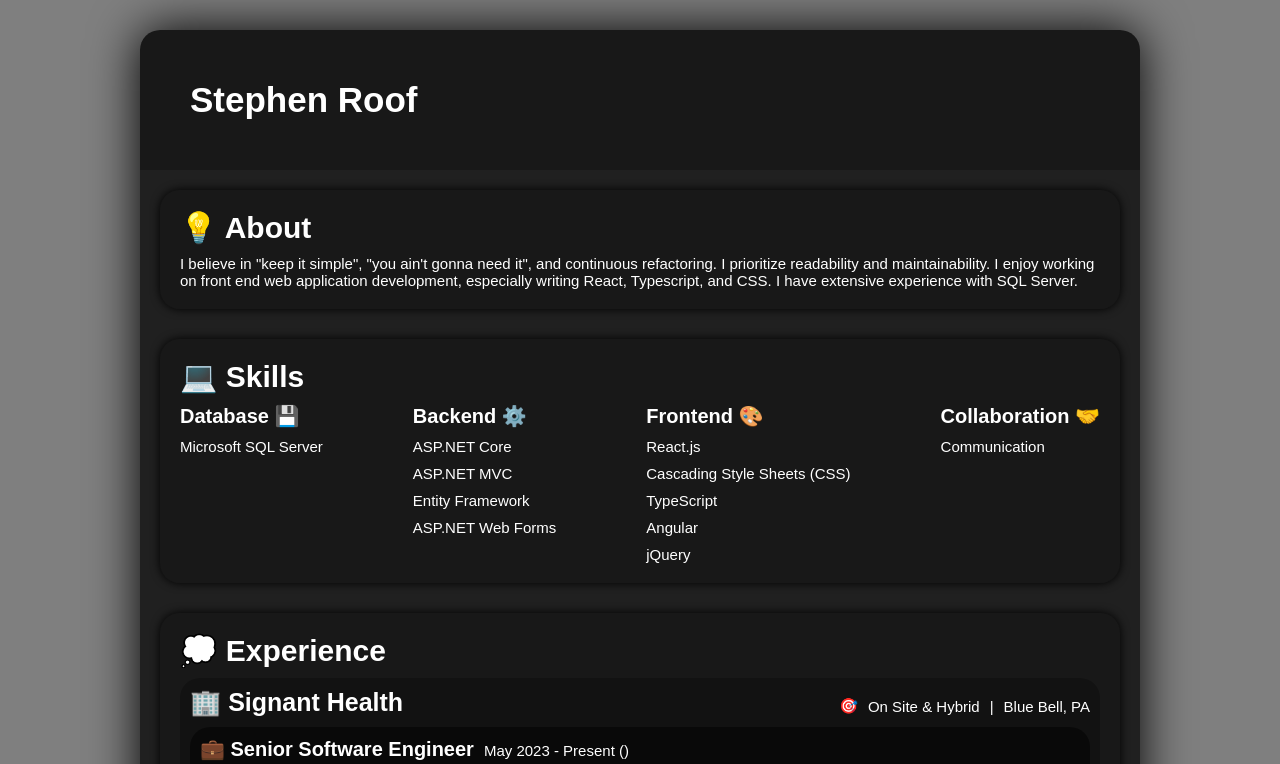
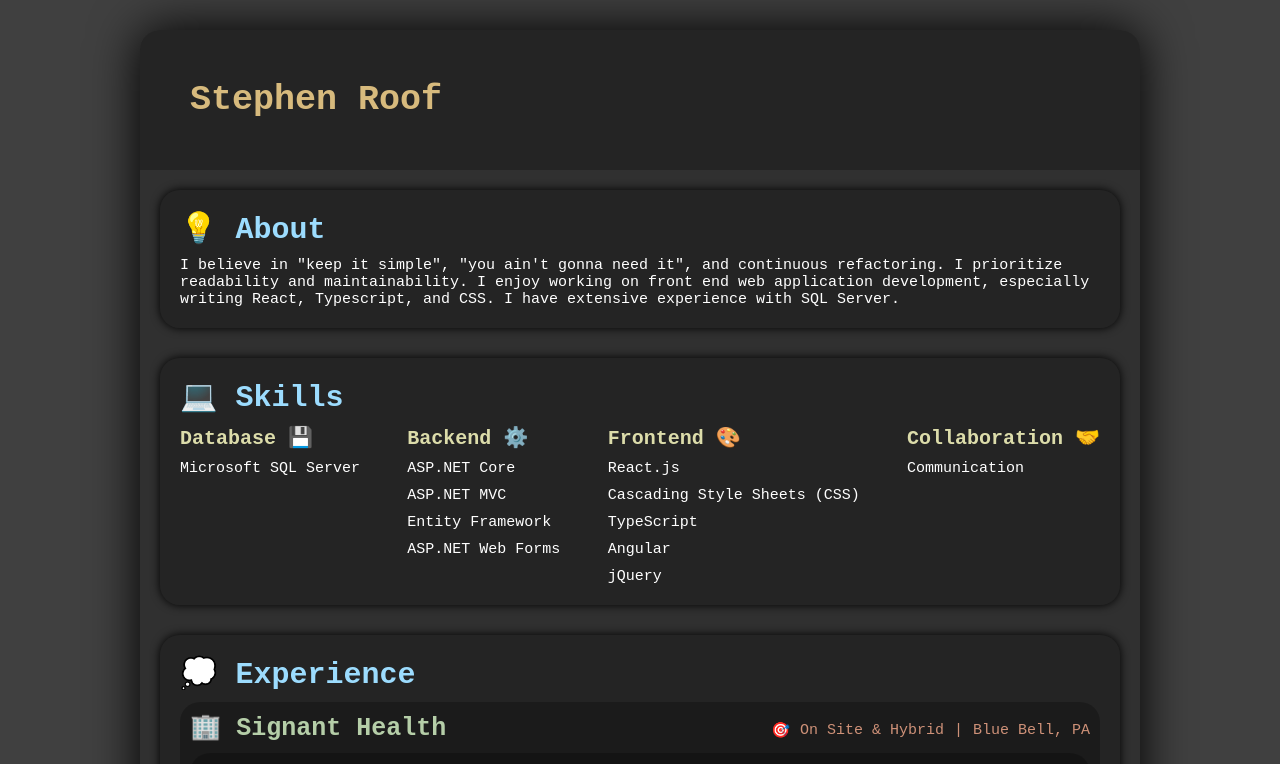
Before and after one commit to steveroof/resume, a React (Vite) app: page / in a window 1280 px wide. Shown: the top 764 px of the page. Built offline with nearby package versions, Linux system fonts and the light colour scheme.

Commit message:
break up components

```diff
--- a/src/App.tsx
+++ b/src/App.tsx
@@ -1,71 +1,74 @@
-import React from "react";
+import React, { PropsWithChildren, useEffect, useState } from "react";
 import { myData } from "./data";
+import { ICompany, IEducation, IJob, ISkills } from "./model";
 
 export const App: React.FC = () => {
   const { summary, companies, education, skills, updateDate } = myData;
+  return (
+    <div className="page">
+      <header>
+        <h1>Stephen Roof</h1>
+      </header>
 
-  const experienceMarkup = (
-    <div className="experience">
-      {companies.map((c) => {
-        const { companyName, location, locationType, jobs } = c;
+      <main>
+        <MainCard titleText="💡 About">
+          <span>{summary}</span>
+        </MainCard>
+        <MainCard titleText="💻 Skills">
+          <Skills skills={skills} />
+        </MainCard>
+        <MainCard titleText="💭 Experience">
+          <Companies companies={companies} />
+        </MainCard>
+        <MainCard titleText="🎓 Education">
+          <Education education={education} />
+        </MainCard>
+      </main>
 
-        const id = createId([companyName]);
-        return (
-          <div key={id} id={id} className="company">
-            <span className="companyHeading">
-              <h3>{`🏢 ${companyName}`}</h3>{" "}
-              <span className="companyHeadingDetails">
-                <span>🎯</span>
-                <span>{locationType}</span>
-                <span>|</span>
-                <span>{location}</span>
-              </span>
-            </span>
-            <div className="jobList">
-              {jobs.map((j) => {
-                const { title, startDate, endDate, experiences } = j;
-
-                const id = createId([companyName, title]);
-                return (
-                  <section key={id} id={id} className="job">
-                    <span className="jobHeading">
-                      <h4>{`💼 ${title}`}</h4>
-                      <span>{`${startDate} - ${endDate} ()`}</span>
-                    </span>
-                    <ul className="experienceList">
-                      {experiences.map((e, index) => (
-                        <li key={index}>{e}</li>
-                      ))}
-                    </ul>
-                  </section>
-                );
-              })}
-            </div>
-          </div>
-        );
-      })}
+      <Footer updateDate={updateDate} />
     </div>
   );
+};
 
-  const educationMarkup = (
-    <ul>
-      {education.map((e) => {
-        const { name, location, level, startYear, endYear } = e;
-        const id = createId([name]);
+interface IMainCardProps extends PropsWithChildren {
+  titleText: string;
+}
+const MainCard: React.FC<IMainCardProps> = ({ titleText, children }) => {
+  return (
+    <section className="mainSection">
+      <h2>{titleText}</h2>
+      {children}
+    </section>
+  );
+};
 
-        return (
-          <li key={id} id={id} className="education">
-            <span>{name}</span>
-            <span>{location}</span>
-            <span>{level}</span>
-            <span>{`${startYear} - ${endYear}`}</span>
-          </li>
-        );
-      })}
-    </ul>
+interface IFooterProps {
+  updateDate: string;
+}
+const Footer: React.FC<IFooterProps> = ({ updateDate }) => {
+  const [uptime, setUptime] = useState(0);
+
+  useEffect(() => {
+    const interval = setInterval(() => {
+      setUptime((prev) => prev + 1);
+    }, 1000);
+
+    return () => clearInterval(interval);
+  }, []);
+  return (
+    <footer>
+      <span>{`Latest patch: ${updateDate}`}</span>
+      <span>{`Unit tests: Passing`}</span>
+      <span>{`System uptime: ${uptime}s`}</span>
+    </footer>
   );
+};
 
-  const skillsMarkup = (
+interface ISkillsProps {
+  skills: ISkills;
+}
+const Skills: React.FC<ISkillsProps> = ({ skills }) => {
+  return (
     <div className="skillsGrid">
       <section className="skillsColumn">
         <h4>{`Database 💾`}</h4>
@@ -93,39 +96,91 @@ export const App: React.FC = () => {
       </section>
     </div>
   );
+};
+
+interface ICompaniesProps {
+  companies: ICompany[];
+}
+const Companies: React.FC<ICompaniesProps> = ({ companies }) => {
+  return (
+    <div className="experience">
+      {companies.map((c) => {
+        const id = createId([c.companyName]);
+        return <Company key={id} id={id} company={c} />;
+      })}
+    </div>
+  );
+};
+
+interface ICompanyProps {
+  id: string;
+  company: ICompany;
+}
+const Company: React.FC<ICompanyProps> = ({ id, company }) => {
+  const { companyName, locationType, location, jobs } = company;
 
   return (
-    <div className="page">
-      <header>
-        <h1>Stephen Roof</h1>
-      </header>
+    <div id={id} className="company">
+      <span className="companyHeading">
+        <h3>{`🏢 ${companyName}`}</h3>{" "}
+        <span className="companyHeadingDetails">
+          <span>🎯</span>
+          <span>{locationType}</span>
+          <span>|</span>
+          <span>{location}</span>
+        </span>
+      </span>
+      <div className="jobList">
+        {jobs.map((j) => {
+          const id = createId([companyName, j.title]);
+          return <Job key={id} id={id} job={j} />;
+        })}
+      </div>
+    </div>
+  );
+};
 
-      <main>
-        <section id="about" className="mainSection">
-          <h2>{`💡 About`}</h2>
-          <span>{summary}</span>
-        </section>
+interface IJobProps {
+  id: string;
+  job: IJob;
+}
+const Job: React.FC<IJobProps> = ({ id, job }) => {
+  const { title, startDate, endDate, experiences } = job;
 
-        <section id="skills" className="mainSection">
-          <h2>{`💻 Skills`}</h2>
-          {skillsMarkup}
-        </section>
+  return (
+    <section id={id} className="job">
+      <span className="jobHeading">
+        <h4>{`💼 ${title}`}</h4>
+        <span className="jobHeadingDetails">{`${startDate} - ${endDate} ()`}</span>
+      </span>
+      <ul className="experienceList">
+        {experiences.map((e, index) => (
+          <li key={index}>{e}</li>
+        ))}
+      </ul>
+    </section>
+  );
+};
 
-        <section id="experience" className="mainSection">
-          <h2>{`💭 Experience`}</h2>
-          {experienceMarkup}
-        </section>
+interface IEducationProps {
+  education: IEducation[];
+}
+const Education: React.FC<IEducationProps> = ({ education }) => {
+  return (
+    <ul>
+      {education.map((e) => {
+        const { name, location, level, startYear, endYear } = e;
 
-        <section id="education" className="mainSection">
-          <h2>{`🎓 Education`}</h2>
-          {educationMarkup}
-        </section>
-      </main>
-
-      <footer>
-        <span>{`Updated ${updateDate}`}</span>
-      </footer>
-    </div>
+        return (
+          <li key={createId([name])} className="education">
+            <span>{name}</span>
+            <span>{location}</span>
+            <span>{level}</span>
+            <span>{`${startYear} - ${endYear}`}</span>
+          </li>
+        );
+      })}
+    </ul>
   );
 };
 
--- a/src/index.css
+++ b/src/index.css
@@ -15,9 +15,8 @@ html {
 body {
   font-size: var(--font-text);
   font-family: var(--font-family);
-  background-color: var(--color-primary-50);
+  background-color: var(--color-primary-25);
   color: var(--color-white);
-  text-wrap: balance;
   display: flex;
   justify-content: center;
 }
@@ -28,8 +27,7 @@ body {
 } */
 
 :root {
-  --font-family: sans-serif;
-
+  --font-family: "Cascadia Code", "Courier New";
   --font-text: 1.5rem;
   --font-h4: 2rem;
   --font-h3: 2.5rem;
@@ -40,28 +38,42 @@ body {
   --color-primary-25: color-mix(in srgb, var(--color-primary), transparent 25%);
   --color-primary-50: color-mix(in srgb, var(--color-primary), transparent 50%);
   --color-primary-75: color-mix(in srgb, var(--color-primary), transparent 75%);
+  --color-gray: gray;
   --color-white: white;
-  --color-gray: gray;
+
+  /* accent colors obtained from default vs code theme */
+  --color-accent-white: #cccccc;
+  --color-accent-pink: #da70d6;
+  --color-accent-darkyellow: #ffd700;
+  --color-accent-gold: #d7ba7d;
+  --color-accent-lightyellow: #dcdcaa;
+  --color-accent-salmon: #ce9178;
+  --color-accent-lightblue: #9cdcfe;
+  --color-accent-yellowgreen: #b5cea8;
 
   --border-radius: 2rem;
 }
 
 h1 {
   font-size: var(--font-h1);
+  color: var(--color-accent-gold);
 }
 
 h2 {
   /* about/eductation/skills/experience */
   font-size: var(--font-h2);
   margin-bottom: 1rem;
+  color: var(--color-accent-lightblue);
 }
 
 h3 {
   font-size: var(--font-h3);
+  color: var(--color-accent-yellowgreen);
 }
 
 h4 {
   font-size: var(--font-h4);
+  color: var(--color-accent-lightyellow);
 }
 
 ul {
@@ -71,7 +83,7 @@ ul {
 .page {
   max-width: 100rem;
   border-radius: var(--border-radius);
-  background-color: var(--color-primary-25);
+  background-color: var(--color-primary-75);
   display: flex;
   flex-direction: column;
   box-shadow: 0 0 5rem var(--color-primary);
@@ -101,7 +113,7 @@ main {
 
 footer {
   display: flex;
-  justify-content: center;
+  justify-content: space-between;
   padding: 3rem;
   background-color: var(--color-primary-75);
   border-bottom-left-radius: var(--border-radius);
@@ -143,6 +155,7 @@ footer {
   display: flex;
   align-items: center;
   gap: 1rem;
+  color: var(--color-accent-salmon);
 }
 
 .jobHeading {
@@ -152,6 +165,10 @@ footer {
   margin-bottom: 1rem;
 }
 
+.jobHeadingDetails {
+  color: var(--color-accent-pink);
+}
+
 .jobList {
   display: flex;
   flex-direction: column;
@@ -159,7 +176,7 @@ footer {
 }
 
 .job {
-  background-color: var(--color-primary-50);
+  background-color: var(--color-primary-75);
   padding: 1rem;
 
   &:first-child {
@@ -171,4 +188,12 @@ footer {
     border-bottom-left-radius: var(--border-radius);
     border-bottom-right-radius: var(--border-radius);
   }
+
+  ::marker {
+    color: var(--color-accent-lightblue);
+  }
 }
+
+.experienceList li {
+  padding: 0.25rem;
+}
```
